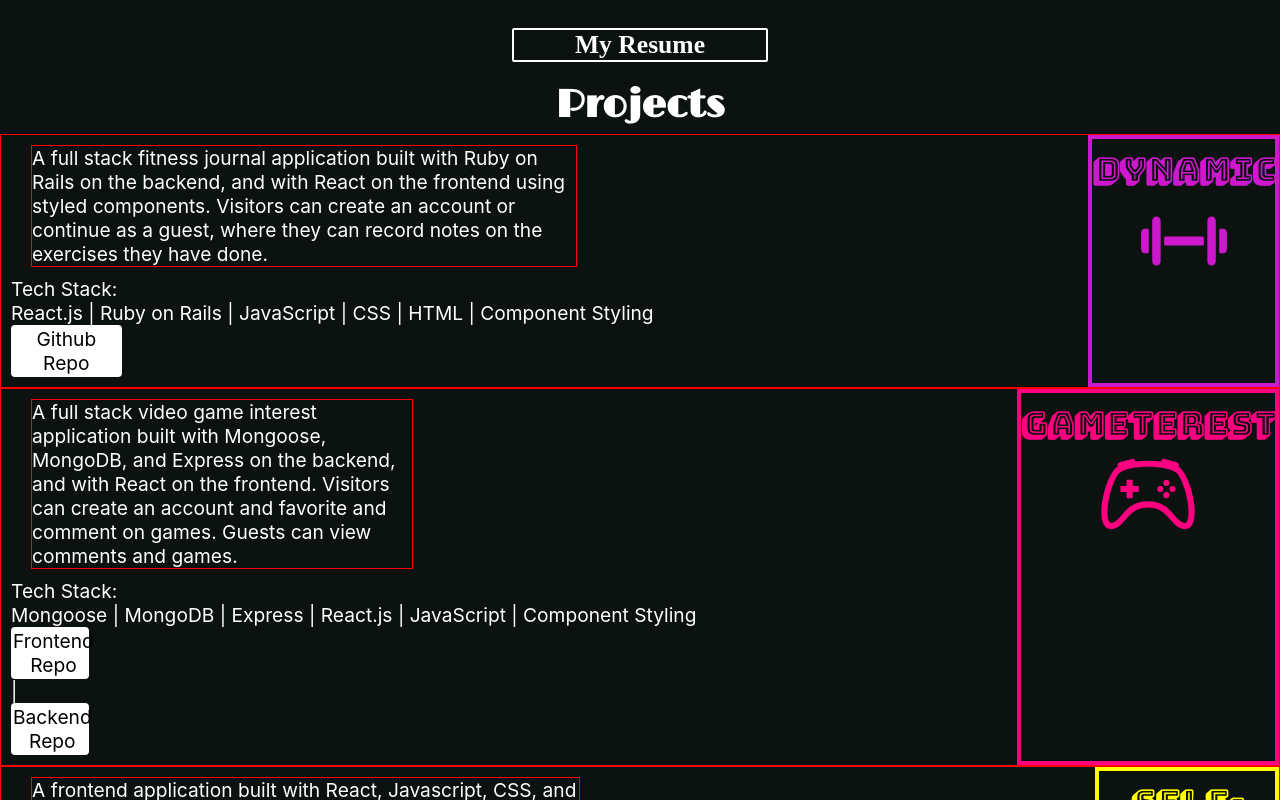
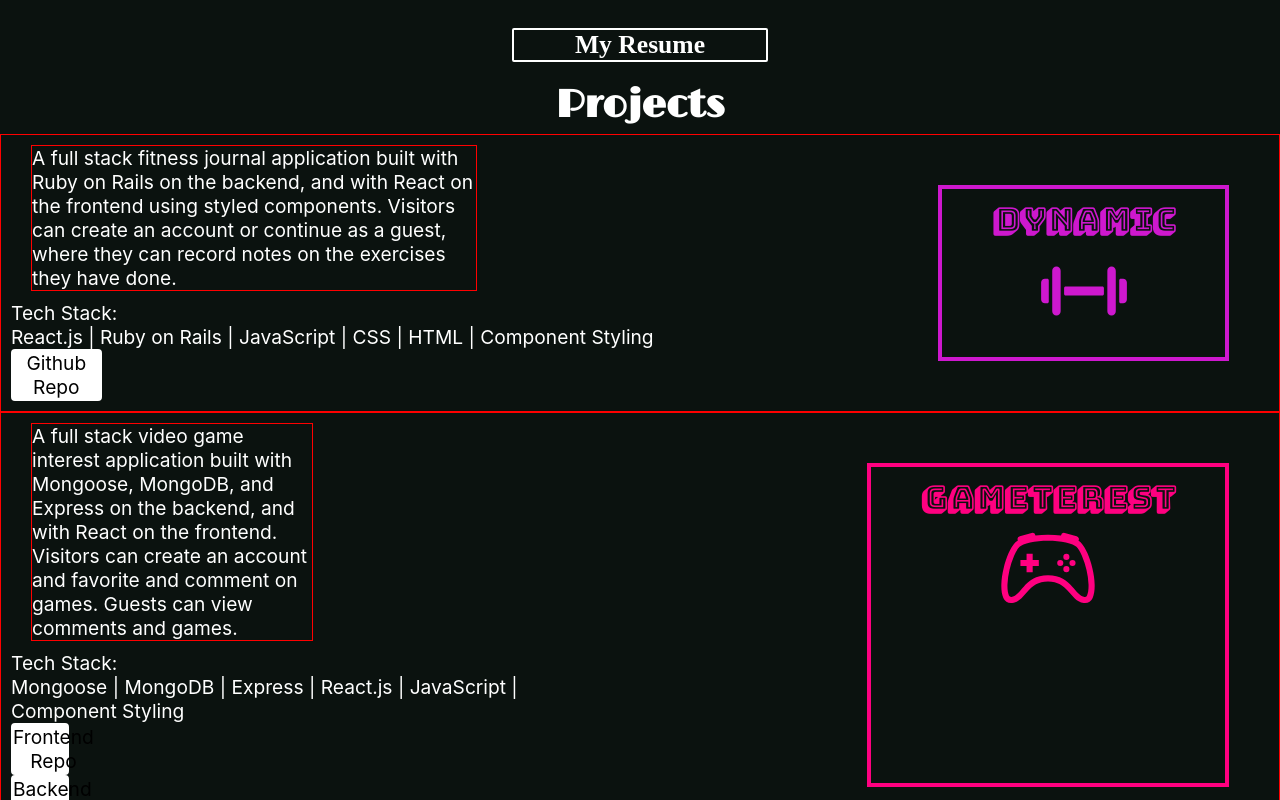
Before and after one commit to hammyhammer/Portfolio, a React (Create React App) app in the folder client/: page /#projects in a window 1280 px wide. Shown: the part 1000-1800 px from the top of the page. Built offline with nearby package versions, Linux system fonts and the light colour scheme; a web font is replaced by a local one.

Commit message:
adjusted images. gametterest has a weird bug

```diff
--- a/client/src/screens/Projects/Projects.jsx
+++ b/client/src/screens/Projects/Projects.jsx
@@ -47,7 +47,7 @@ export default function Projects() {
           <img className={projectcss.icons} src="https://cdn.jsdelivr.net/gh/devicons/devicon/icons/javascript/javascript-original.svg" alt="javascript" />
           <img className={projectcss.icons} src="https://cdn.jsdelivr.net/gh/devicons/devicon/icons/css3/css3-plain-wordmark.svg" alt="css3" />
           <img className={projectcss.icons} src="https://cdn.jsdelivr.net/gh/devicons/devicon/icons/html5/html5-plain-wordmark.svg" alt="html5" /> */}
-            <br /> <a className={projectcss.button} href="https://github.com/Elvedin123/gametrest-frontend" target="_blank" rel="noreferrer">Frontend Repo</a> | <a className={projectcss.button} href="https://github.com/Jacobdye99/Gameterest_BackEnd" target="_blank" rel="noreferrer">Backend Repo</a>
+            <br /> <a className={projectcss.button} href="https://github.com/Elvedin123/gametrest-frontend" target="_blank" rel="noreferrer">Frontend Repo</a><a className={projectcss.button} href="https://github.com/Jacobdye99/Gameterest_BackEnd" target="_blank" rel="noreferrer">Backend Repo</a>
           </p>
         </div>
         <div className={projectcss.link_space}>
--- a/client/src/screens/Projects/Projects.module.css
+++ b/client/src/screens/Projects/Projects.module.css
@@ -283,8 +283,10 @@
   }
 
   .link_space {
-    margin-left: 0%;
-    margin-right: 0%;
+    margin: 50px;
+    padding: 0px 50px;
+    /* margin-left: 0%;
+    margin-right: 0%; */
   }
 
 
```
